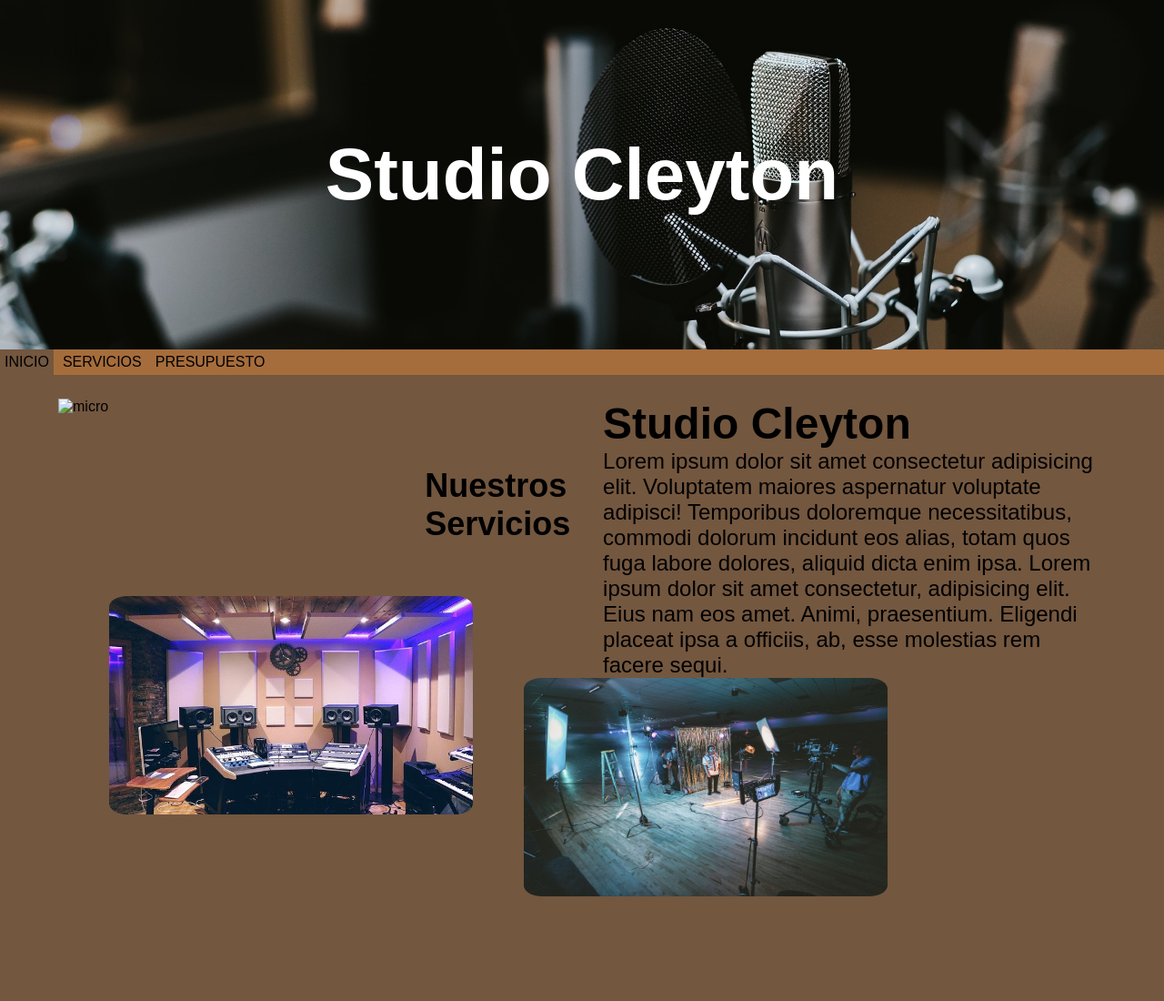
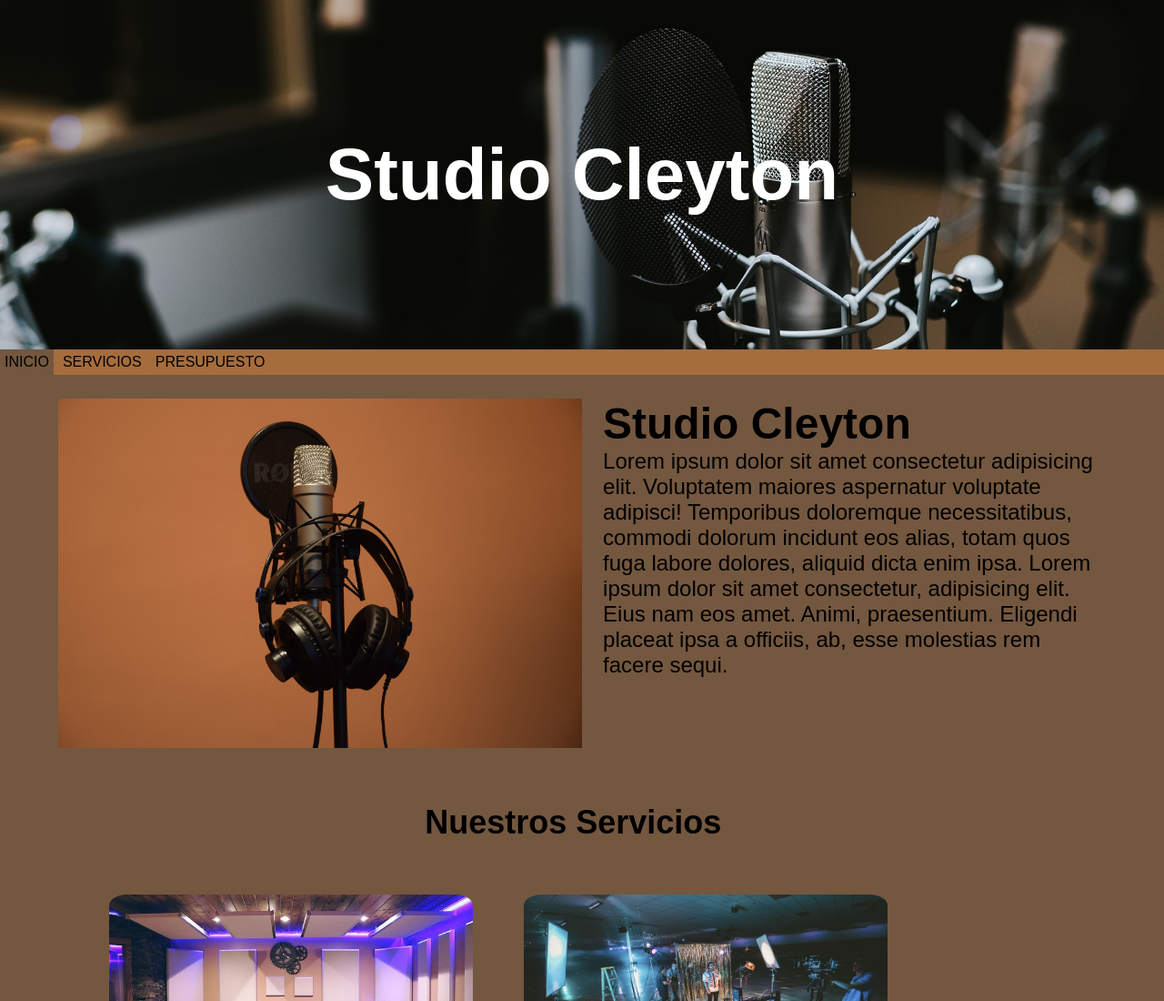
Before and after one commit to cleytoncaminha/Proyecto-curso, a plain HTML site: page index.html in a window 1280 px wide. Shown: the top 1100 px of the page at 91% size. Before the commit the page ends 985 px from the top, so only its background shows below. Drawn offline with Linux system fonts and the light colour scheme; the site is published under a folder, as on GitHub Pages, so addresses that start at the root find nothing.

Commit message:
proyecto curso full-stack img2

```diff
--- a/index.html
+++ b/index.html
@@ -20,7 +20,7 @@
         </ul>
     </nav>
     <main>
-        <div class="info"> <img src="/Imagenes/microphone-5046876_1920.jpg" alt="micro" width="50%"><div class="description"><h1>Studio Cleyton</h1>
+        <div class="info"> <img src="./Imagenes/microphone-5046876_1920.jpg" alt="micro" width="50%"><div class="description"><h1>Studio Cleyton</h1>
         <p>Lorem ipsum dolor sit amet consectetur adipisicing elit. Voluptatem maiores aspernatur voluptate adipisci! Temporibus doloremque necessitatibus, commodi dolorum incidunt eos alias, totam quos fuga labore dolores, aliquid dicta enim ipsa. Lorem ipsum dolor sit amet consectetur, adipisicing elit. Eius nam eos amet. Animi, praesentium. Eligendi placeat ipsa a officiis, ab, esse molestias rem facere sequi.</p></div>
 
     <div class="service">
```
